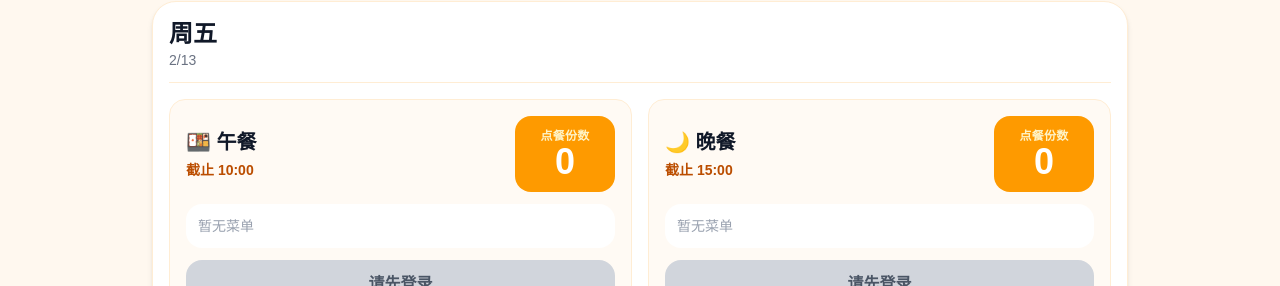
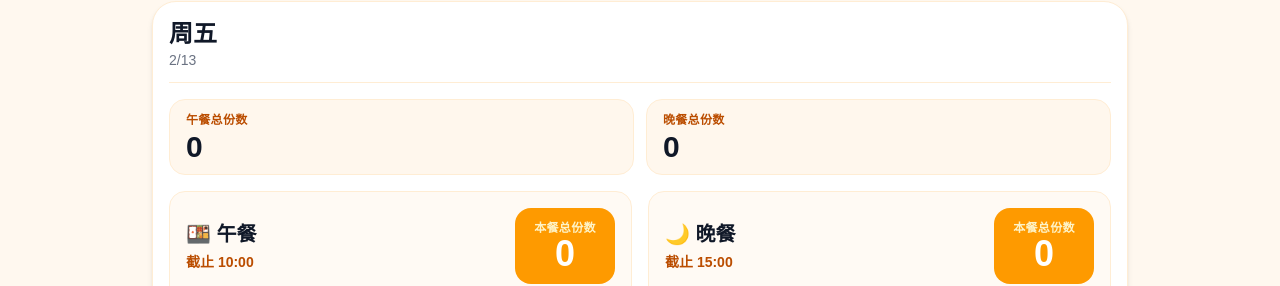
Before and after one commit to youyouyou-come-on/company-meal-order, a Next.js app: page / in a window 1280 px wide. Shown: the part 442-728 px from the top of the page. Built offline with nearby package versions, Linux system fonts and the light colour scheme; no server answers; the database is empty.

Commit message:
fix: clarify daily meal totals

```diff
--- a/src/app/page.tsx
+++ b/src/app/page.tsx
@@ -246,6 +246,14 @@ export default function Home() {
   };
 
   const selectedDateLabel = formatDateLabel(selectedDate);
+  const selectedLunchTotal = getSignups(selectedDate, "lunch").reduce(
+    (sum, signup) => sum + signup.quantity,
+    0
+  );
+  const selectedDinnerTotal = getSignups(selectedDate, "dinner").reduce(
+    (sum, signup) => sum + signup.quantity,
+    0
+  );
 
   const chinaHour = (new Date().getUTCHours() + 8) % 24;
   let greeting = "";
@@ -360,6 +368,30 @@ export default function Home() {
             </div>
           </div>
 
+          <div
+            data-testid={`home-selected-day-summary-${selectedDate}`}
+            className="mb-4 grid gap-3 sm:grid-cols-2"
+          >
+            <div
+              data-testid={`home-selected-day-summary-${selectedDate}-lunch`}
+              className="rounded-2xl border border-orange-100 bg-orange-50 px-4 py-3"
+            >
+              <div className="text-xs font-semibold tracking-wide text-amber-700">午餐总份数</div>
+              <div className="mt-1 text-3xl font-extrabold leading-none text-gray-900">
+                {selectedLunchTotal}
+              </div>
+            </div>
+            <div
+              data-testid={`home-selected-day-summary-${selectedDate}-dinner`}
+              className="rounded-2xl border border-orange-100 bg-orange-50 px-4 py-3"
+            >
+              <div className="text-xs font-semibold tracking-wide text-amber-700">晚餐总份数</div>
+              <div className="mt-1 text-3xl font-extrabold leading-none text-gray-900">
+                {selectedDinnerTotal}
+              </div>
+            </div>
+          </div>
+
           <div className="grid gap-4 lg:grid-cols-2">
             <MealBlock
               date={selectedDate}
@@ -470,7 +502,7 @@ function MealBlock({
           <p className="mt-1 text-sm font-semibold text-amber-700">{cutoffText}</p>
         </div>
         <div className="min-w-[100px] rounded-2xl bg-amber-500 px-3 py-3 text-center text-white">
-          <div className="text-xs font-semibold tracking-wide text-amber-100">点餐份数</div>
+          <div className="text-xs font-semibold tracking-wide text-amber-100">本餐总份数</div>
           <div
             data-testid={`${testId}-total-quantity`}
             className="text-4xl font-extrabold leading-none"
@@ -526,7 +558,7 @@ function MealBlock({
               </div>
               {hasSignup ? (
                 <div className="text-right text-xs font-semibold text-amber-600">
-                  当前已点 {currentUserQuantity} 份
+                  你已点 {currentUserQuantity} 份
                 </div>
               ) : null}
             </div>
@@ -604,7 +636,7 @@ function MealBlock({
 
       <div className="rounded-2xl bg-white p-3">
         <div className="mb-2 flex items-center justify-between">
-          <span className="text-sm font-bold text-gray-700">点餐明细</span>
+          <span className="text-sm font-bold text-gray-700">本餐点餐明细</span>
           <span className="text-sm font-bold text-amber-600">{totalQuantity} 份</span>
         </div>
         {signups.length > 0 ? (
```
Also changed, not shown: 1 other file (tests, documents, lock files or other folders).
